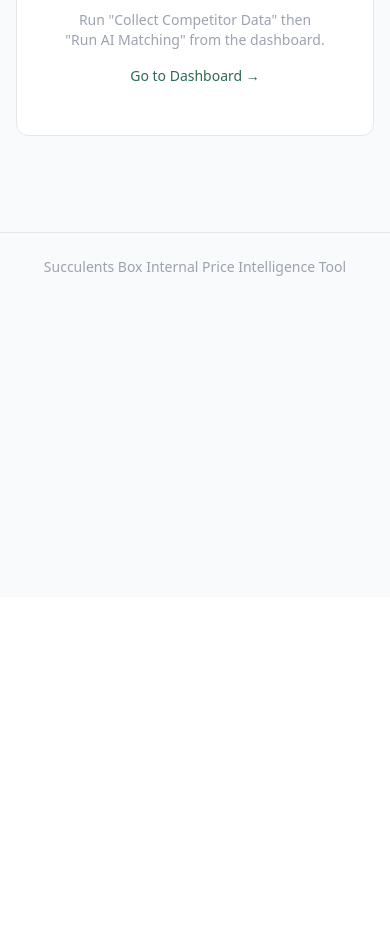
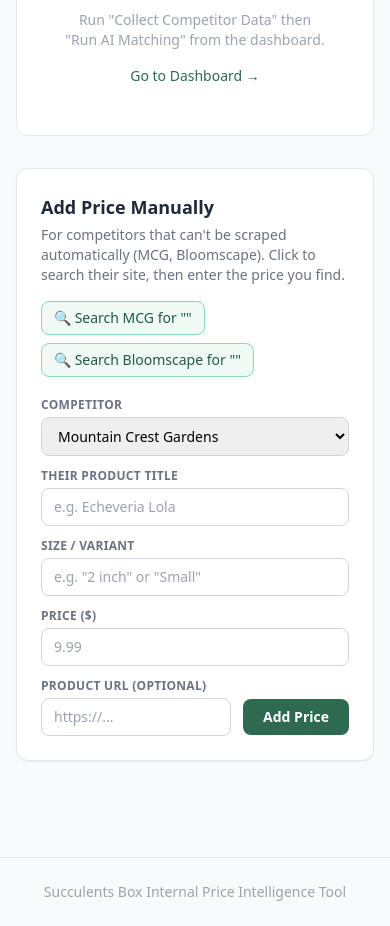
Before and after one commit to emilie-afk/sb-price-checker, a Flask app: template templates/product_detail.html in a window 390 px wide; the page is wider, and only the part inside the window is pictured. Shown: the part 247-1173 px from the top of that part. Before the commit the page ends 523 px from the top of that part, so only its background shows below. Run offline with Flask 3, Linux system fonts and the light colour scheme; the template is opened without the code that fills it, so the values that code supplies are empty; the visitor is signed in with stand-in values (Sample User, id 1); some libraries are stand-ins or nearby versions.

Commit message:
Add files via upload

```diff
--- a/app/scraper.py
+++ b/app/scraper.py
@@ -27,6 +27,11 @@ COMPETITORS = {
         'base_url': 'https://www.thesill.com',
         'url_template': 'https://www.thesill.com/products.json?limit=250&page={page}',
         'platform': 'shopify',
+    },
+    'bloomscape': {
+        'name': 'Bloomscape',
+        'base_url': 'https://bloomscape.com',
+        'platform': 'manual',  # can't auto-scrape; manual entry only
     },
 }
 
--- a/templates/product_detail.html
+++ b/templates/product_detail.html
@@ -44,6 +44,8 @@
         {% if m[9] == 'planet_desert' %}Planet Desert
         {% elif m[9] == 'mountain_crest' %}Mountain Crest
         {% elif m[9] == 'house_plant_shop' %}House Plant Shop
+        {% elif m[9] == 'the_sill' %}The Sill
+        {% elif m[9] == 'bloomscape' %}Bloomscape
         {% else %}{{ m[9] }}{% endif %}
       </span>
       <span id="status-{{ m[0] }}" class="text-xs font-semibold px-2 py-1 rounded
@@ -138,6 +140,104 @@
 </div>
 {% endif %}
 
+<!-- Manual Price Entry -->
+<div class="mt-8 bg-white rounded-xl border border-gray-200 p-6 shadow-sm">
+  <h2 class="text-lg font-semibold text-gray-800 mb-1">Add Price Manually</h2>
+  <p class="text-sm text-gray-500 mb-4">For competitors that can't be scraped automatically (MCG, Bloomscape). Click to search their site, then enter the price you find.</p>
+
+  <!-- Quick search links -->
+  <div class="flex flex-wrap gap-2 mb-5">
+    <a href="https://mountaincrestgardens.com/search/?q={{ product.title|urlencode }}"
+       target="_blank"
+       class="inline-flex items-center gap-1.5 text-sm font-medium text-brand-700 border border-brand-300 bg-brand-50 hover:bg-brand-100 px-3 py-1.5 rounded-lg transition-colors">
+      🔍 Search MCG for "{{ product.title }}"
+    </a>
+    <a href="https://bloomscape.com/search/{{ product.title|urlencode }}"
+       target="_blank"
+       class="inline-flex items-center gap-1.5 text-sm font-medium text-brand-700 border border-brand-300 bg-brand-50 hover:bg-brand-100 px-3 py-1.5 rounded-lg transition-colors">
+      🔍 Search Bloomscape for "{{ product.title }}"
+    </a>
+  </div>
+
+  <!-- Entry form -->
+  <div class="grid sm:grid-cols-2 lg:grid-cols-4 gap-3 items-end">
+    <div>
+      <label class="text-xs font-semibold text-gray-500 uppercase tracking-wide block mb-1">Competitor</label>
+      <select id="manualSource" class="w-full border border-gray-300 rounded-lg px-3 py-2 text-sm focus:outline-none focus:ring-2 focus:ring-brand-500">
+        <option value="mountain_crest">Mountain Crest Gardens</option>
+        <option value="bloomscape">Bloomscape</option>
+      </select>
+    </div>
+    <div>
+      <label class="text-xs font-semibold text-gray-500 uppercase tracking-wide block mb-1">Their Product Title</label>
+      <input id="manualTitle" type="text" placeholder="e.g. Echeveria Lola"
+        class="w-full border border-gray-300 rounded-lg px-3 py-2 text-sm focus:outline-none focus:ring-2 focus:ring-brand-500">
+    </div>
+    <div>
+      <label class="text-xs font-semibold text-gray-500 uppercase tracking-wide block mb-1">Size / Variant</label>
+      <input id="manualVariant" type="text" placeholder='e.g. "2 inch" or "Small"'
+        class="w-full border border-gray-300 rounded-lg px-3 py-2 text-sm focus:outline-none focus:ring-2 focus:ring-brand-500">
+    </div>
+    <div>
+      <label class="text-xs font-semibold text-gray-500 uppercase tracking-wide block mb-1">Price ($)</label>
+      <input id="manualPrice" type="number" step="0.01" min="0" placeholder="9.99"
+        class="w-full border border-gray-300 rounded-lg px-3 py-2 text-sm focus:outline-none focus:ring-2 focus:ring-brand-500">
+    </div>
+  </div>
+  <div class="mt-3 flex items-center gap-3">
+    <div class="flex-1">
+      <label class="text-xs font-semibold text-gray-500 uppercase tracking-wide block mb-1">Product URL (optional)</label>
+      <input id="manualUrl" type="url" placeholder="https://..."
+        class="w-full border border-gray-300 rounded-lg px-3 py-2 text-sm focus:outline-none focus:ring-2 focus:ring-brand-500">
+    </div>
+    <div class="pt-5">
+      <button onclick="submitManual({{ product.id }})"
+        class="bg-brand-600 hover:bg-brand-700 text-white font-semibold px-5 py-2 rounded-lg transition-colors text-sm whitespace-nowrap">
+        Add Price
+      </button>
+    </div>
+  </div>
+  <div id="manualMsg" class="mt-3 text-sm hidden"></div>
+</div>
+
+<script>
+async function submitManual(productId) {
+  const source = document.getElementById('manualSource').value;
+  const title = document.getElementById('manualTitle').value.trim();
+  const variant = document.getElementById('manualVariant').value.trim();
+  const price = parseFloat(document.getElementById('manualPrice').value);
+  const url = document.getElementById('manualUrl').value.trim();
+  const msg = document.getElementById('manualMsg');
+
+  if (!title || !price || price <= 0) {
+    msg.className = 'mt-3 text-sm text-red-600';
+    msg.textContent = 'Enter a product title and price.';
+    msg.classList.remove('hidden');
+    return;
+  }
+
+  const resp = await fetch(`/products/${productId}/manual-match`, {
+    method: 'POST',
+    headers: { 'Content-Type': 'application/json' },
+    body: JSON.stringify({ source, title, variant_title: variant, price, url })
+  });
+  const data = await resp.json();
+  if (data.success) {
+    msg.className = 'mt-3 text-sm text-green-600 bg-green-50 rounded p-2';
+    const diffText = data.price_diff_pct !== null
+      ? ` (${data.price_diff_pct > 0 ? '+' : ''}${data.price_diff_pct}% vs your price)`
+      : '';
+    msg.textContent = `Saved! $${price.toFixed(2)}${diffText} — reloading…`;
+    msg.classList.remove('hidden');
+    setTimeout(() => location.reload(), 1500);
+  } else {
+    msg.className = 'mt-3 text-sm text-red-600';
+    msg.textContent = 'Error: ' + (data.error || 'Unknown');
+    msg.classList.remove('hidden');
+  }
+}
+</script>
+
 <script>
 async function reviewMatch(id, action) {
   const endpoint = `/matches/${id}/${action}`;
```
Also changed, not shown: app/routes.py (+87 -0 lines).
